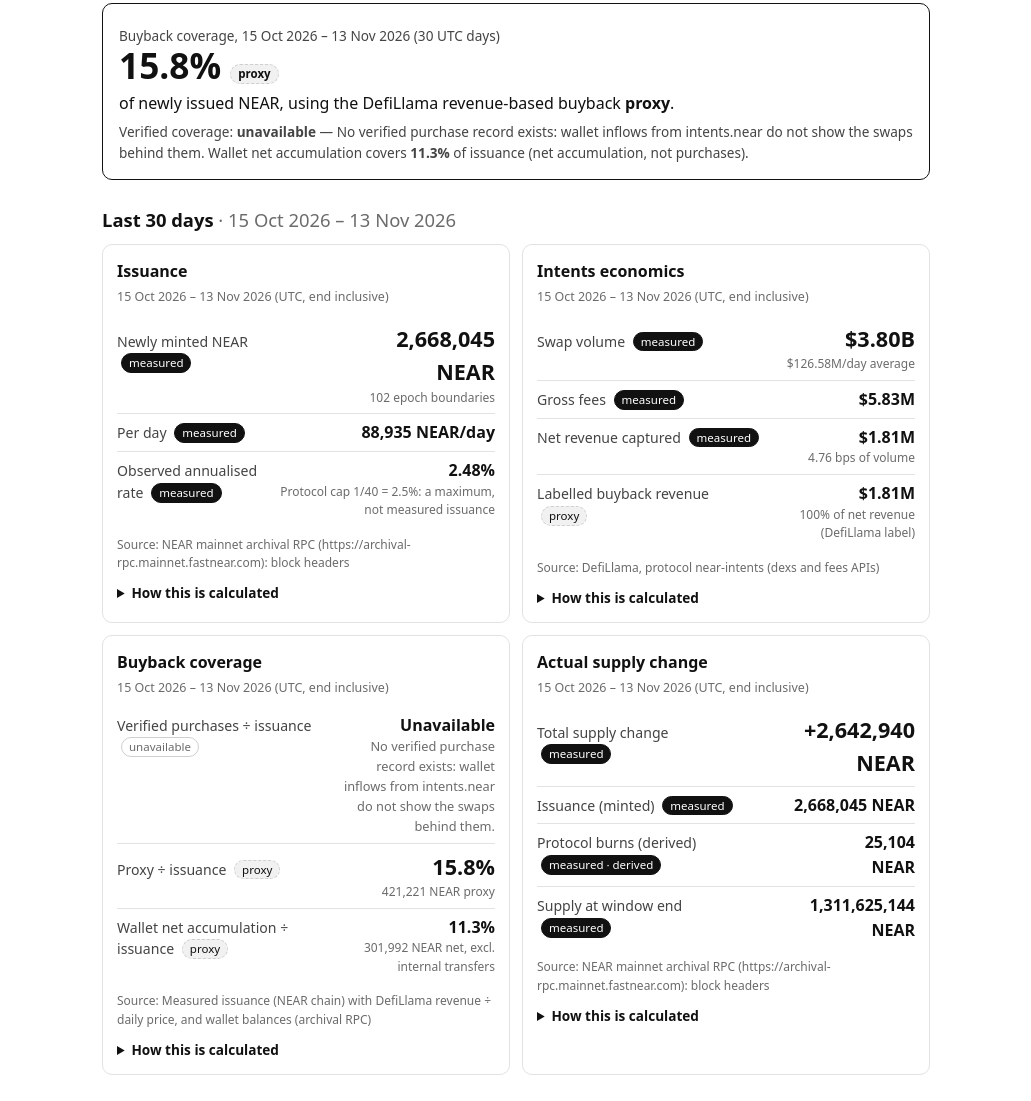
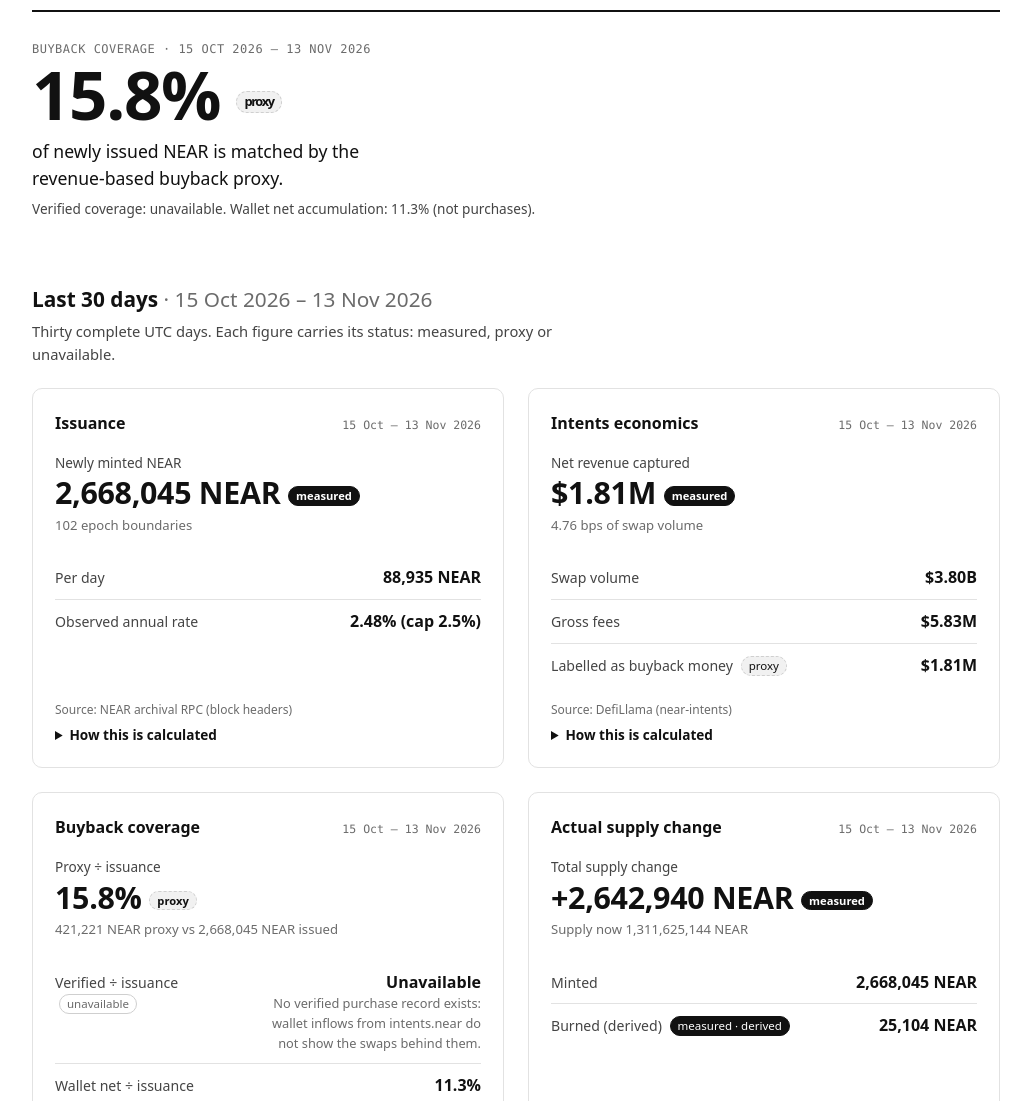
Before and after one commit to Damianonyx/NEARparity, a plain HTML site: page index.html in a window 1280 px wide. Shown: the part 752-1853 px from the top of the page, without its empty margins (124-1155 px from the left). Drawn offline with Linux system fonts and the light colour scheme.

Commit message:
Phase 3: README, THESIS.md, and a less crowded layout
- README: what it is, do X → see Y steps, data sources, NEAR integrations,
  calculation definitions, data files, limitations, AI disclosure, live link,
  licence.
- THESIS.md: claim, supporting evidence, counterevidence, limitations,
  invalidation criteria, and verified context. Every number comes from
  data/snapshots/2026-11-14T13-10-44Z.json or a cited primary source;
  unverified items (partner concentration, vote tallies) are left out.
- Layout: more whitespace; each card leads with one figure; status pills
  only where a row differs; wallet details and per-source status collapsed;
  shorter intro copy.

Co-Authored-By: Claude Opus 5.5 <noreply@anthropic.com>
Claude-Session: https://claude.ai/code/session_01PGN4NboUKTDptdPeZA9nkf

```diff
--- a/app.js
+++ b/app.js
@@ -73,33 +73,34 @@ function renderAnswer(L) {
   box.textContent = '';
   const proxy = m.coverage_proxy; const wallet = m.coverage_wallet; const verified = m.coverage_verified;
   box.append(
-    el('p', { class: 'small' }, `Buyback coverage, ${fmtDay(L.window.start)} – ${fmtDay(lastDay(L.window.end))} (30 UTC days)`),
+    el('p', { class: 'eyebrow' }, `Buyback coverage · ${fmtDay(L.window.start)} – ${fmtDay(lastDay(L.window.end))}`),
     el('div', { class: 'big' }, proxy?.value != null ? fmtPct(proxy.value) : 'Unavailable', ' ', ...pill(proxy)),
-    el('p', {}, 'of newly issued NEAR, using the DefiLlama revenue-based buyback ', el('strong', {}, 'proxy'), '.'),
-    el('p', { class: 'small' },
-      'Verified coverage: ', el('strong', {}, verified?.value != null ? fmtPct(verified.value) : 'unavailable'), ' — ', verified?.reason || '',
-      ' Wallet net accumulation covers ', el('strong', {}, wallet?.value != null ? fmtPct(wallet.value) : 'unavailable'), ' of issuance (net accumulation, not purchases).'),
+    el('p', { class: 'answer-line' }, 'of newly issued NEAR is matched by the revenue-based buyback proxy.'),
+    el('p', { class: 'small muted' },
+      `Verified coverage: ${verified?.value != null ? fmtPct(verified.value) : 'unavailable'}. Wallet net accumulation: ${wallet?.value != null ? fmtPct(wallet.value) : 'unavailable'} (not purchases).`),
   );
 }
 
 // ---------- cards ----------
-function row(label, m, { fmt = fmtNear, headline = false, sub = null, statusPill = true } = {}) {
-  const k = el('span', { class: 'k' }, label, statusPill && m ? [' ', ...pill(m)] : null);
-  let v;
-  if (!m || m.status === 'unavailable' || m.value == null) {
-    v = el('span', { class: 'v' }, 'Unavailable', el('span', { class: 'reason' }, m?.reason || 'No data.'));
-  } else {
-    v = el('span', { class: 'v' }, fmt(m.value), sub ? el('small', {}, sub) : null);
-  }
-  return el('li', { class: headline ? 'headline' : null }, k, v);
+const shortPeriod = (m) => (m?.period_start ? `${fmtDayShort(m.period_start)} – ${fmtDay(lastDay(m.period_end))}` : '');
+function row(label, m, { fmt = fmtNear, baseStatus = null } = {}) {
+  const showPill = m && (m.status !== baseStatus || m.stale || m.derived);
+  const k = el('span', { class: 'k' }, label, showPill ? [' ', ...pill(m)] : null);
+  const v = !m || m.status === 'unavailable' || m.value == null
+    ? el('span', { class: 'v' }, 'Unavailable', el('span', { class: 'reason' }, m?.reason || 'No data.'))
+    : el('span', { class: 'v' }, fmt(m.value));
+  return el('li', {}, k, v);
 }
 
-function card({ title, period, rows, source, how }) {
+function card({ title, hero, rows = [], source, how }) {
+  const hm = hero.m; const ok = hm && hm.status !== 'unavailable' && hm.value != null;
   return el('article', { class: 'card' },
-    el('h3', {}, title),
-    el('p', { class: 'period' }, period),
-    el('ul', { class: 'rows' }, rows),
-    el('p', { class: 'src' }, 'Source: ', source),
+    el('div', { class: 'card-head' }, el('h3', {}, title), el('span', { class: 'period' }, shortPeriod(hm))),
+    el('p', { class: 'hero-label' }, hero.label),
+    el('div', { class: 'hero-value' }, ok ? (hero.fmt || fmtNear)(hm.value) : 'Unavailable', ' ', ...pill(hm)),
+    ok && hero.note ? el('p', { class: 'hero-note' }, hero.note) : (!ok ? el('p', { class: 'hero-note' }, hm?.reason || '') : null),
+    rows.length ? el('ul', { class: 'rows' }, rows.map((r) => row(r[0], r[1], { ...(r[2] || {}), baseStatus: hm?.status }))) : null,
+    el('p', { class: 'src' }, `Source: ${source}`),
     el('details', {}, el('summary', {}, 'How this is calculated'), el('div', { class: 'how', html: how })),
   );
 }
@@ -112,51 +113,50 @@ function renderCards(L) {
   const ratio = m.issuance?.mint_to_cap_ratio_range;
   wrap.append(
     card({
-      title: 'Issuance', period: periodText(m.issuance),
+      title: 'Issuance',
+      hero: { label: 'Newly minted NEAR', m: m.issuance, note: m.issuance?.epochs_counted ? `${m.issuance.epochs_counted} epoch boundaries` : null },
       rows: [
-        row('Newly minted NEAR', m.issuance, { headline: true, sub: m.issuance?.epochs_counted ? `${m.issuance.epochs_counted} epoch boundaries` : null }),
-        row('Per day', m.daily_issuance, { fmt: (v) => `${nf0.format(v)} NEAR/day` }),
-        row('Observed annualised rate', m.issuance_annualised_rate, { fmt: (v) => fmtPct(v, 2), sub: cap ? `Protocol cap ${cap.max_inflation_rate} = ${fmtPct(eval_rate(cap.max_inflation_rate), 1)}: a maximum, not measured issuance` : null }),
+        ['Per day', m.daily_issuance, { fmt: (v) => `${nf0.format(v)} NEAR` }],
+        ['Observed annual rate', m.issuance_annualised_rate, { fmt: (v) => `${fmtPct(v, 2)}${cap ? ` (cap ${fmtPct(eval_rate(cap.max_inflation_rate), 1)})` : ''}` }],
       ],
-      source: m.issuance?.source || '—',
+      source: 'NEAR archival RPC (block headers)',
       how: `<p>NEAR mints new tokens at each epoch boundary (about every 7 hours). For every boundary whose first block falls in the window, the build reads <code>total_supply</code> of the first block and of the block before it, and adds back the protocol burns included in that first block: <code>mint = supply(first) − supply(previous) + burnt(first)</code>. These are exact yoctoNEAR integers, summed with BigInt.</p>
 <p>Sanity checks: within each epoch supply must only fall (burns), and each mint should sit just under <code>supply × max_inflation_rate × epoch duration ÷ year</code>. ${checks ? `${checks.epochs_checked} epochs checked since February, ${checks.epochs_flagged} flagged` : ''}${ratio ? `; in this window mints were ${fmtPct(ratio[0])}–${fmtPct(ratio[1])} of that cap.` : '.'} The cap is shown for comparison only and is never used as issuance.</p>
 <p>Epoch boundaries are cached in <a href="data/epochs.json">data/epochs.json</a>.</p>`,
     }),
     card({
-      title: 'Intents economics', period: periodText(m.intents_volume),
+      title: 'Intents economics',
+      hero: { label: 'Net revenue captured', m: m.intents_net_revenue, fmt: fmtUsd, note: m.net_revenue_capture_rate?.value != null ? `${nf2.format(m.net_revenue_capture_rate.value)} bps of swap volume` : null },
       rows: [
-        row('Swap volume', m.intents_volume, { fmt: fmtUsd, headline: true, sub: m.avg_daily_volume?.value != null ? `${fmtUsd(m.avg_daily_volume.value)}/day average` : null }),
-        row('Gross fees', m.intents_gross_fees, { fmt: fmtUsd }),
-        row('Net revenue captured', m.intents_net_revenue, { fmt: fmtUsd, sub: m.net_revenue_capture_rate?.value != null ? `${nf2.format(m.net_revenue_capture_rate.value)} bps of volume` : null }),
-        row('Labelled buyback revenue', m.intents_holders_revenue, { fmt: fmtUsd, sub: m.buyback_allocation?.value != null ? `${nf0.format(m.buyback_allocation.value)}% of net revenue (DefiLlama label)` : null }),
+        ['Swap volume', m.intents_volume, { fmt: fmtUsd }],
+        ['Gross fees', m.intents_gross_fees, { fmt: fmtUsd }],
+        ['Labelled as buyback money', m.intents_holders_revenue, { fmt: fmtUsd }],
       ],
-      source: 'DefiLlama, protocol near-intents (dexs and fees APIs)',
+      source: 'DefiLlama (near-intents)',
       how: `<p>Daily DefiLlama values are summed over the same 30 UTC days. If any day is missing, the total is shown as unavailable rather than summed with a gap.</p>
 <p><strong>Gross fees</strong>: protocol plus affiliate fees on swaps. <strong>Net revenue</strong>: NEAR's captured revenue after partner and front-end distributions (DefiLlama measures it as NEAR/wNEAR swept into NEAR's revenue wallets). <strong>Labelled buyback revenue</strong>: DefiLlama's “holders revenue”, which labels captured revenue from 2026-02-23 as buyback money. It is a label, not a record of purchases, so it is kept separate from verified purchases and marked proxy.</p>
 <p>Capture rate = net revenue ÷ volume. Allocation = labelled buyback revenue ÷ net revenue.</p>`,
     }),
     card({
-      title: 'Buyback coverage', period: periodText(m.coverage_proxy),
+      title: 'Buyback coverage',
+      hero: { label: 'Proxy ÷ issuance', m: m.coverage_proxy, fmt: (v) => fmtPct(v), note: m.buyback_proxy_near?.value != null ? `${fmtNear(m.buyback_proxy_near.value)} proxy vs ${fmtNear(m.issuance?.value)} issued` : null },
       rows: [
-        row('Verified purchases ÷ issuance', m.coverage_verified, { fmt: (v) => fmtPct(v) }),
-        row('Proxy ÷ issuance', m.coverage_proxy, { fmt: (v) => fmtPct(v), headline: true, sub: m.buyback_proxy_near?.value != null ? `${fmtNear(m.buyback_proxy_near.value)} proxy` : null }),
-        row('Wallet net accumulation ÷ issuance', m.coverage_wallet, { fmt: (v) => fmtPct(v), sub: m.wallet_net_excl_internal?.value != null ? `${fmtNear(m.wallet_net_excl_internal.value)} net, excl. internal transfers` : null }),
+        ['Verified ÷ issuance', m.coverage_verified, { fmt: (v) => fmtPct(v) }],
+        ['Wallet net ÷ issuance', m.coverage_wallet, { fmt: (v) => fmtPct(v) }],
       ],
-      source: 'Measured issuance (NEAR chain) with DefiLlama revenue ÷ daily price, and wallet balances (archival RPC)',
+      source: 'NEAR RPC · DefiLlama · daily price',
       how: `<p><strong>Verified coverage</strong> would be verified NEAR purchased ÷ newly issued NEAR over the same period. It is unavailable: ${escapeHtml(m.verified_purchases?.reason || '')}</p>
 <p><strong>Proxy</strong>: for each day, DefiLlama labelled buyback revenue (USD) ÷ that day's NEAR price, summed and divided by measured issuance over the same 30 days.</p>
 <p><strong>Wallet net accumulation</strong>: change in NEAR held by <code>${escapeHtml(L.wallet?.account_id || '')}</code> (native + wNEAR + wNEAR inside intents.near) between the window's boundary blocks, minus transfers from NEAR's other listed revenue wallets (${escapeHtml((L.wallet?.related_revenue_wallets?.accounts || []).join(', '))}; ${m.wallet_internal_transfers?.value != null ? fmtNear(m.wallet_internal_transfers.value) : 'unavailable'} in this window), ÷ measured issuance. A balance increase is net accumulation, not proof of purchases. Purchased NEAR held in a wallet is not burned.</p>`,
     }),
     card({
-      title: 'Actual supply change', period: periodText(m.supply_change),
+      title: 'Actual supply change',
+      hero: { label: 'Total supply change', m: m.supply_change, fmt: (v) => `${v >= 0 ? '+' : ''}${nf0.format(v)} NEAR`, note: m.supply_end?.value != null ? `Supply now ${nf0.format(m.supply_end.value)} NEAR` : null },
       rows: [
-        row('Total supply change', m.supply_change, { headline: true, fmt: (v) => `${v >= 0 ? '+' : ''}${nf0.format(v)} NEAR` }),
-        row('Issuance (minted)', m.issuance),
-        row('Protocol burns (derived)', m.derived_burns),
-        row('Supply at window end', m.supply_end),
+        ['Minted', m.issuance],
+        ['Burned (derived)', m.derived_burns],
       ],
-      source: m.supply_change?.source || '—',
+      source: 'NEAR archival RPC (block headers)',
       how: `<p>Supply change = <code>total_supply</code> of the last block before the window end − that of the last block before the window start. It already includes burns.</p>
 <p>Burns are derived: issuance − supply change. They are not subtracted again (no double counting). Buybacks do not appear here: NEAR bought and held in a treasury wallet stays in total supply, so treasury purchases are never counted as burns.</p>`,
     }),
@@ -374,6 +374,8 @@ function renderClaims(L) {
 function renderWallet(L) {
   const box = $('#wallet'); box.textContent = '';
   const w = L.wallet; if (!w) { box.append(el('p', {}, 'No wallet configured.')); return; }
+  const wm = L.metrics.wallet_net_excl_internal;
+  $('#wallet-summary').textContent = `${w.account_id} is listed on NEAR's official revenue dashboard. Over the last 30 days it accumulated ${wm?.value != null ? fmtNear(wm.value) : 'an unavailable amount'} net of internal transfers. That is accumulation, not proof of purchases.`;
   const src = w.official_source;
   box.append(el('p', {}, el('code', {}, w.account_id), ' · ', el('strong', {}, w.label_used || w.label)));
   if (src) {
@@ -409,7 +411,7 @@ function renderSources(L, S) {
   }
   t.append(tb);
   const ul = $('#sources'); ul.textContent = '';
-  for (const src of L.sources || []) ul.append(el('li', {}, el('strong', {}, src.name), ': ', el('a', { href: src.url }, src.url), ` — ${src.used_for}`));
+  for (const src of L.sources || []) ul.append(el('li', {}, el('a', { href: src.url }, src.name), ` — ${src.used_for}`));
 }
 
 // ---------- theme ----------
--- a/index.html
+++ b/index.html
@@ -30,7 +30,7 @@
       <div class="hero-copy">
         <h1 class="pixel-title"><span class="sr-only">NEAR Parity</span><span id="pixel-title" aria-hidden="true"></span></h1>
         <p class="hero-q">Are NEAR Intents buybacks keeping pace with new NEAR issuance?</p>
-        <p class="hero-lede">Measured issuance, Intents revenue, buyback evidence and actual supply change, with every calculation shown. Buybacks do not automatically reduce supply: purchased NEAR can sit in a treasury wallet, and matching issuance would not establish zero inflation or price appreciation.</p>
+        <p class="hero-lede">Measured issuance, Intents revenue and buyback evidence, with every calculation shown. Buybacks do not reduce supply by themselves: purchased NEAR can sit in a treasury wallet.</p>
         <div class="hero-cta">
           <a class="btn" href="#answer">See the numbers</a>
           <a class="btn-link" href="#cards-h">How it's calculated <span aria-hidden="true">›</span></a>
@@ -49,13 +49,14 @@
 
     <section aria-labelledby="cards-h">
       <h2 id="cards-h" class="section-h">Last 30 days <span class="muted" id="window-label"></span></h2>
+      <p class="section-sub">Thirty complete UTC days. Each figure carries its status: measured, proxy or unavailable.</p>
       <div class="cards" id="cards"></div>
     </section>
 
     <section aria-labelledby="sim-h" class="panel" id="simulator">
       <h2 id="sim-h">Buyback parity simulator</h2>
       <p class="tag-line"><span class="pill pill-scenario">Conditional scenario</span> Not a prediction, and not a supply-neutrality threshold.</p>
-      <p class="small">Required daily volume (USD) = daily issuance (NEAR) × NEAR price (USD) ÷ (net revenue capture rate × buyback allocation)</p>
+      <details class="formula"><summary>Formula</summary><p class="small">Required daily volume (USD) = daily issuance (NEAR) × NEAR price (USD) ÷ (net revenue capture rate × buyback allocation). Rates are converted to decimals: bps ÷ 10,000 and % ÷ 100.</p></details>
       <form id="sim-form" class="sim-grid" novalidate>
         <label>NEAR price (USD)
           <input id="sim-price" type="number" inputmode="decimal" min="0" step="0.01" required>
@@ -83,7 +84,7 @@
           <button type="button" data-range="12" aria-pressed="false">Last 12 weeks</button>
         </div>
       </div>
-      <p class="small">Weeks start 2026-02-01 (UTC). No verified purchase series exists, so the chart shows the two labelled alternatives: the DefiLlama revenue-based <strong>proxy</strong> and the <strong>net accumulation</strong> of the listed revenue wallet.</p>
+      <p class="small">No verified purchase series exists, so two labelled alternatives are shown. Tap a week for details.</p>
       <ul class="legend" id="legend"></ul>
       <div class="chart" id="chart" role="img" aria-label="Weekly bar chart of issuance, buyback proxy and wallet net accumulation"></div>
       <div class="tooltip" id="tooltip" role="status" hidden></div>
@@ -93,7 +94,7 @@
       </details>
     </section>
 
-    <section aria-labelledby="claims-h" class="panel">
+    <section aria-labelledby="claims-h" class="plain">
       <h2 id="claims-h">What this supports / What it can't establish</h2>
       <div class="two-col">
         <div>
@@ -107,15 +108,16 @@
       </div>
     </section>
 
-    <section aria-labelledby="wallet-h" class="panel">
+    <section aria-labelledby="wallet-h" class="plain">
       <h2 id="wallet-h">The buyback wallet</h2>
-      <div id="wallet"></div>
+      <p class="section-sub" id="wallet-summary"></p>
+      <details><summary>Wallet details, reconciliation and transfers</summary><div id="wallet"></div></details>
     </section>
 
-    <section aria-labelledby="sources-h" class="panel">
+    <section aria-labelledby="sources-h" class="plain">
       <h2 id="sources-h">Sources and refresh status</h2>
-      <div class="table-scroll"><table id="status-table"></table></div>
       <ul class="sources" id="sources"></ul>
+      <details><summary>Refresh status by source</summary><div class="table-scroll"><table id="status-table"></table></div></details>
       <p class="small">Raw data: <a href="data/latest.json">latest.json</a> · <a href="data/status.json">status.json</a> · <a href="data/epochs.json">epochs.json</a> · <a href="data/boundaries.json">boundaries.json</a> · <a href="data/wallet-transfers.json">wallet-transfers.json</a>. Missing data is shown as unavailable, never as zero.</p>
     </section>
   </main>
--- a/style.css
+++ b/style.css
@@ -193,3 +193,45 @@ td.n, th.n { text-align: right; white-space: nowrap; }
 .scale-art .ink { fill: var(--ink); }
 .scale-art .streak { fill: var(--streak); }
 .hero-art figcaption { font-size: 0.72rem; color: var(--muted); line-height: 1.5; margin-top: 6px; max-width: 60ch; }
+
+/* ---------- Breathing room (less packed) ---------- */
+.wrap { max-width: 1000px; }
+main.wrap > section { margin-top: 4rem; }
+main.wrap > section.answer { margin-top: 3rem; }
+.section-h { margin: 0 0 0.3rem; font-size: 1.3rem; }
+.section-sub { margin: 0 0 1.4rem; color: var(--ink-2); font-size: 0.92rem; max-width: 62ch; }
+h2 { font-size: 1.3rem; margin-bottom: 0.5rem; }
+.eyebrow { font-family: var(--mono); font-size: 0.75rem; letter-spacing: 0.04em; text-transform: uppercase; color: var(--muted); margin: 0 0 0.6rem; }
+
+.answer { border: 0; border-top: 2px solid var(--ink); border-radius: 0; padding: 1.4rem 0 0; }
+.answer .big { font-size: clamp(2.8rem, 9vw, 4.2rem); letter-spacing: -0.02em; }
+.answer .big .pill { vertical-align: middle; font-size: 0.8rem; }
+.answer-line { font-size: 1.1rem; margin: 0.4rem 0 0.6rem; max-width: 40ch; }
+
+.cards { gap: 20px; }
+@media (min-width: 680px) { .cards { gap: 24px; } }
+.card { padding: 22px; border-color: var(--line); }
+.card-head { display: flex; justify-content: space-between; align-items: baseline; gap: 12px; flex-wrap: wrap; margin-bottom: 1rem; }
+.card-head h3 { margin: 0; font-size: 1rem; }
+.card-head .period { margin: 0; font-family: var(--mono); font-size: 0.72rem; }
+.hero-label { margin: 0; font-size: 0.85rem; color: var(--ink-2); }
+.hero-value { font-size: 1.9rem; font-weight: 700; line-height: 1.2; margin: 0.15rem 0 0.2rem; font-variant-numeric: tabular-nums; letter-spacing: -0.01em; }
+.hero-value .pill { vertical-align: middle; font-size: 0.7rem; letter-spacing: 0; }
+.hero-note { margin: 0 0 0.9rem; font-size: 0.82rem; color: var(--muted); }
+.rows { margin-top: 0.4rem; }
+.rows li { padding: 9px 0; }
+.rows .v { font-weight: 600; }
+.card .src { margin-top: auto; padding-top: 0.9rem; }
+.card details { margin-top: 0.3rem; }
+
+.panel { margin-top: 4rem; padding: 22px; border-color: var(--line); background: var(--panel); }
+@media (min-width: 680px) { .panel { padding: 32px; } }
+.plain h2 { margin-bottom: 0.4rem; }
+.plain details { margin-top: 0.8rem; border-top: 1px solid var(--line); padding-top: 0.8rem; }
+.plain details > div, .plain details > .table-scroll { margin-top: 0.8rem; }
+.formula { margin: 0.2rem 0 0.4rem; }
+.sim-grid { gap: 14px; margin: 1.2rem 0; }
+.legend { margin: 0.8rem 0 1rem; }
+.two-col li { margin: 0.55rem 0; line-height: 1.5; }
+.sources li { margin: 0.4rem 0; }
+.site-foot { margin-top: 5rem; }
```
Also changed, not shown: THESIS.md (added, +127 -0 lines), README.md.
